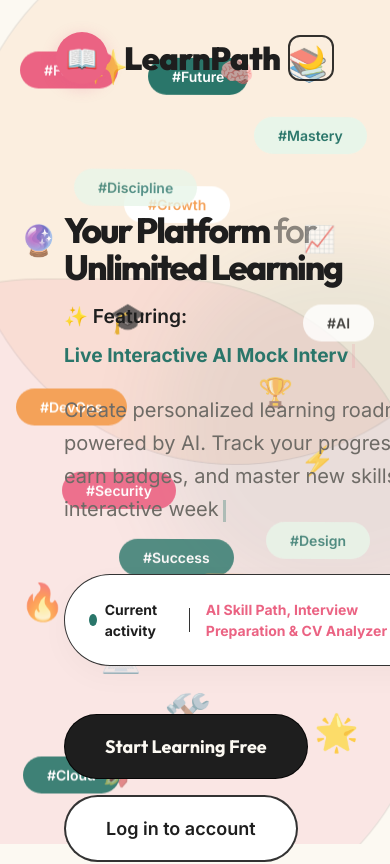
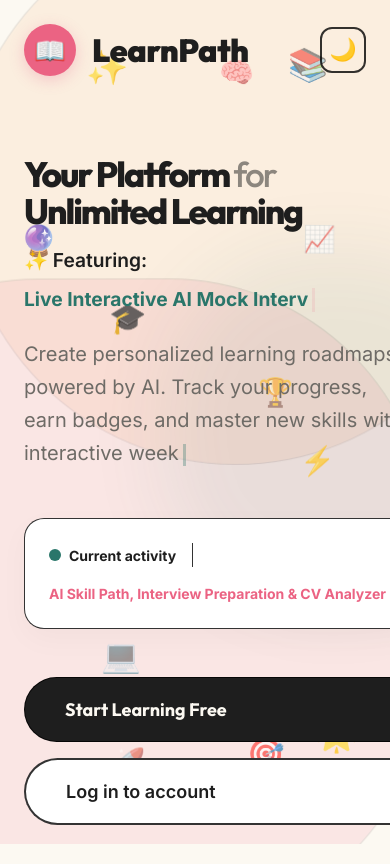
Before and after one commit to samad-00/AI-Personalised-Learning-Path-Generator, a React (Vite) app in the folder frontend/: page / in a window 390 px wide. Shown: the top 864 px of the page. Built offline with nearby package versions, Linux system fonts and the light colour scheme; no server answers.

Commit message:
Fix Landing page hero mobile responsiveness

```diff
--- a/frontend/src/components/AnimatedBackground.jsx
+++ b/frontend/src/components/AnimatedBackground.jsx
@@ -22,7 +22,7 @@
   }, []);
 
   return (
-    <div style={{ position: 'fixed', inset: 0, zIndex: 0, pointerEvents: 'none', overflow: 'hidden' }}>
+    <div className="animated-bg-container" style={{ position: 'fixed', inset: 0, zIndex: 0, pointerEvents: 'none', overflow: 'hidden' }}>
       {/* Pills */}
       <div className="pill-tag animate-float-reverse" style={{ position: 'absolute', top: '6%', left: '5%', background: 'var(--accent-pink)', color: 'white', border: 'none', padding: '8px 24px', fontSize: 14 }}>
         {pills[0] || '#Focus'}
--- a/frontend/src/index.css
+++ b/frontend/src/index.css
@@ -293,6 +293,23 @@
     gap: 1.5rem;
   }
 
+  .responsive-nav {
+    padding: 1.5rem 1.5rem !important;
+  }
+
+  .responsive-hero-padding {
+    padding: 3.5rem 1.5rem !important;
+  }
+
+  .responsive-flex-btn {
+    flex-direction: column !important;
+    width: 100%;
+  }
+
+  .animated-bg-container .pill-tag {
+    display: none !important;
+  }
+
   .roadmap-grid {
     grid-template-columns: 1fr;
   }
--- a/frontend/src/pages/Landing.jsx
+++ b/frontend/src/pages/Landing.jsx
@@ -356,7 +356,7 @@
       `}</style>
 
       {/* Navigation */}
-      <nav className="land-rise-1" style={{ padding: '2rem 3.5rem', display: 'flex', justifyContent: 'space-between', alignItems: 'center', position: 'relative', zIndex: 10 }}>
+      <nav className="land-rise-1 responsive-nav" style={{ display: 'flex', justifyContent: 'space-between', alignItems: 'center', position: 'relative', zIndex: 10 }}>
         <div style={{ display: 'flex', alignItems: 'center', gap: 16 }}>
           <div style={{ width: 52, height: 52, borderRadius: '50%', background: 'var(--accent-pink)', color: 'white', display: 'flex', alignItems: 'center', justifyContent: 'center', fontSize: 26, boxShadow: '0 4px 15px rgba(226, 85, 131, 0.25)' }}>
             📖
@@ -370,7 +370,7 @@
       </nav>
 
       {/* Hero Section */}
-      <main style={{ flex: 1, display: 'flex', flexDirection: 'column', padding: '6rem 4rem', position: 'relative', zIndex: 10, maxWidth: 1400, margin: '0 auto', width: '100%' }}>
+      <main className="responsive-hero-padding" style={{ flex: 1, display: 'flex', flexDirection: 'column', position: 'relative', zIndex: 10, maxWidth: 1400, margin: '0 auto', width: '100%' }}>
 
         <div style={{ maxWidth: 750 }}>
           <h1 className="land-rise-2" style={{ fontSize: 'clamp(3rem, 6vw, 5.5rem)', fontWeight: 800, margin: '0 0 1rem', lineHeight: 1.05, letterSpacing: '-2px' }}>
@@ -400,7 +400,7 @@
             />
           </p>
 
-          <div className="bento-card land-rise-5" style={{ display: 'inline-flex', alignItems: 'center', gap: 16, padding: '12px 24px', borderRadius: 100, marginBottom: '3rem', border: '1px solid var(--border-color)', background: 'var(--surface-color)' }}>
+          <div className="bento-card land-rise-5" style={{ display: 'flex', flexWrap: 'wrap', alignItems: 'center', gap: 16, padding: '12px 24px', borderRadius: 20, marginBottom: '3rem', border: '1px solid var(--border-color)', background: 'var(--surface-color)' }}>
             <div style={{ display: 'flex', alignItems: 'center', gap: 8 }}>
               <span style={{ width: 12, height: 12, borderRadius: '50%', background: 'var(--accent-teal)' }}></span>
               <span style={{ fontSize: 14, fontWeight: 700, color: 'var(--text-primary)' }}>Current activity</span>
@@ -411,17 +411,17 @@
             </div>
           </div>
 
-          <div className="land-rise-6" style={{ display: 'flex', gap: '1rem', flexWrap: 'wrap' }}>
+          <div className="land-rise-6 responsive-flex-btn" style={{ display: 'flex', gap: '1rem', flexWrap: 'wrap' }}>
             {user ? (
-              <Link to="/dashboard" className="btn-primary" style={{ background: 'var(--text-primary)', color: 'var(--bg-color)', textDecoration: 'none', padding: '18px 40px', fontSize: 18, borderRadius: 100 }}>
+              <Link to="/dashboard" className="btn-primary responsive-btn" style={{ background: 'var(--text-primary)', color: 'var(--bg-color)', textDecoration: 'none', padding: '18px 40px', fontSize: 18, borderRadius: 100 }}>
                 Go to Dashboard
               </Link>
             ) : (
               <>
-                <Link to="/register" className="btn-primary" style={{ background: 'var(--text-primary)', color: 'var(--bg-color)', textDecoration: 'none', padding: '18px 40px', fontSize: 18, borderRadius: 100 }}>
+                <Link to="/register" className="btn-primary responsive-btn" style={{ background: 'var(--text-primary)', color: 'var(--bg-color)', textDecoration: 'none', padding: '18px 40px', fontSize: 18, borderRadius: 100 }}>
                   Start Learning Free
                 </Link>
-                <Link to="/login" className="btn-secondary" style={{ textDecoration: 'none', padding: '18px 40px', fontSize: 18, borderRadius: 100, border: '2px solid var(--border-color)', background: 'var(--surface-color)', color: 'var(--text-primary)', fontWeight: 600 }}>
+                <Link to="/login" className="btn-secondary responsive-btn" style={{ textDecoration: 'none', padding: '18px 40px', fontSize: 18, borderRadius: 100, border: '2px solid var(--border-color)', background: 'var(--surface-color)', color: 'var(--text-primary)', fontWeight: 600 }}>
                   Log in to account
                 </Link>
               </>
```
